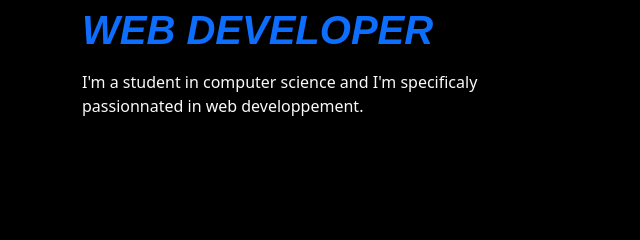
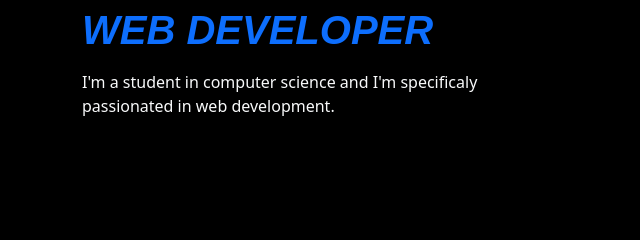
Before and after one commit to amura16/portfolio, a plain HTML site: page index.html in a window 1280 px wide. Shown: the part 345-585 px from the top of the page, 0-640 px from the left. Drawn offline with nearby package versions, Linux system fonts and the light colour scheme; a web font is replaced by a local one.

Commit message:
Update index.html

```diff
--- a/index.html
+++ b/index.html
@@ -82,7 +82,7 @@
                         <h2 class="mb-5 ">Hi, <br> I'm <b>Roddy TANJAKA</b></h2>
                         <h1 class="mt-5 mb-3 text-primary h1 col-sm-9 col-md-12">WEB DEVELOPER</h1>
                         <p class="text-light col-sm-9">
-                            I'm a student in computer science and I'm specificaly passionnated in web developpement.
+                            I'm a student in computer science and I'm specificaly passionated in web development.
                         </p>
                     </span>
                 </div>
```
